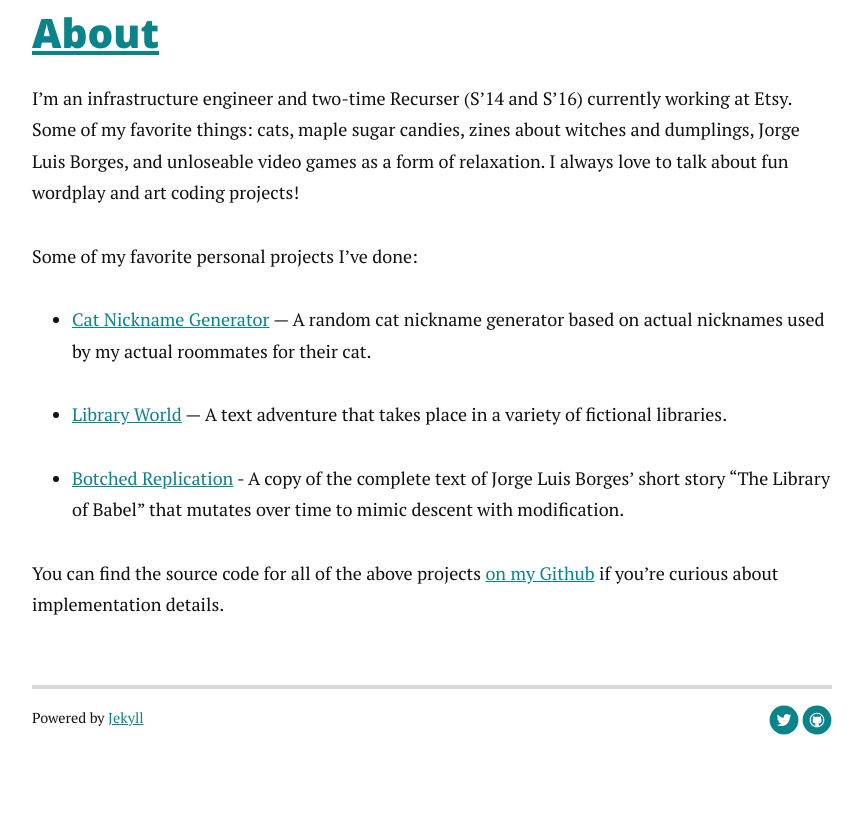
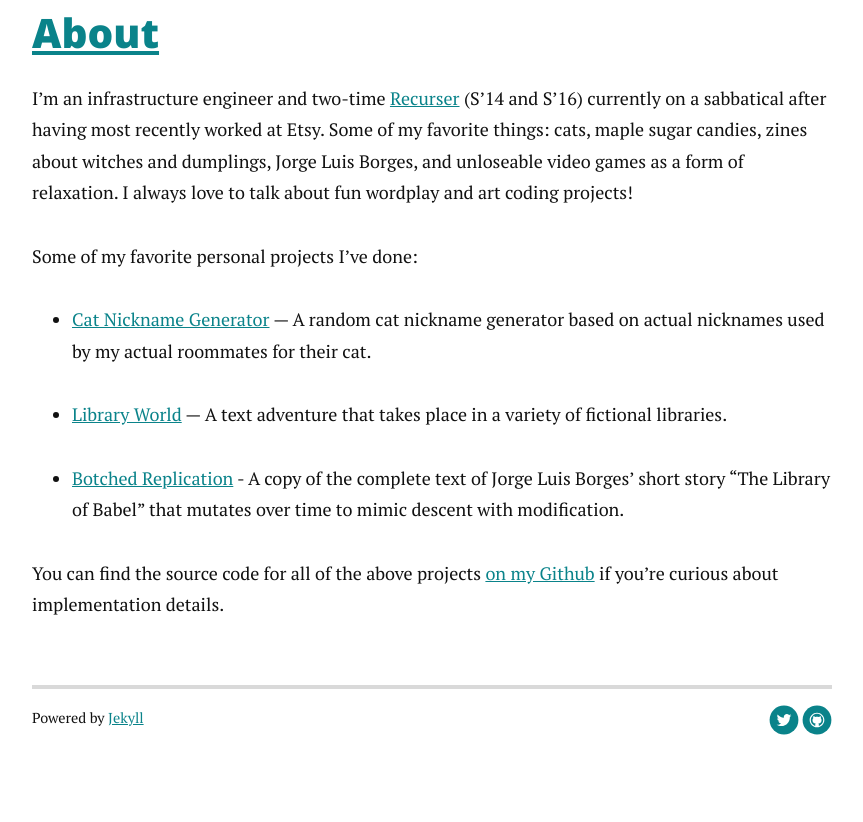
Before and after one commit to macroscopicentric/personal_site, a Jekyll site: the page built from about.md, in a window 1280 px wide. Shown: the part 270-1092 px from the top of the page, without its empty margins (208-1071 px from the left). Built offline with Jekyll 4.4.1, drawn with Linux system fonts in a browser that asks for light colours; nearby versions of some CDN libraries.

Commit message:
Update bio blurbs

```diff
--- a/_config.yml
+++ b/_config.yml
@@ -1,6 +1,6 @@
 title: Macroscopicentric
 description: >
-  Hi, I'm Rachel, an infrastructure engineer with a soft spot for wordplay and computer art.
+  Hi, I'm Rachel, an infrastructure engineer with a soft spot for wordplay and modern sci fi.
 
 url: http://macroscopicentric.net
 baseurl: ""
--- a/about.md
+++ b/about.md
@@ -2,7 +2,7 @@
 layout: static
 title: About
 ---
-I'm an infrastructure engineer and two-time Recurser (S'14 and S'16) currently working at Etsy. Some of my favorite things: cats, maple sugar candies, zines about witches and dumplings, Jorge Luis Borges, and unloseable video games as a form of relaxation. I always love to talk about fun wordplay and art coding projects!
+I'm an infrastructure engineer and two-time [Recurser](https://recurse.com/) (S'14 and S'16) currently on a sabbatical after having most recently worked at Etsy. Some of my favorite things: cats, maple sugar candies, zines about witches and dumplings, Jorge Luis Borges, and unloseable video games as a form of relaxation. I always love to talk about fun wordplay and art coding projects!
 
 Some of my favorite personal projects I've done:
 
```
